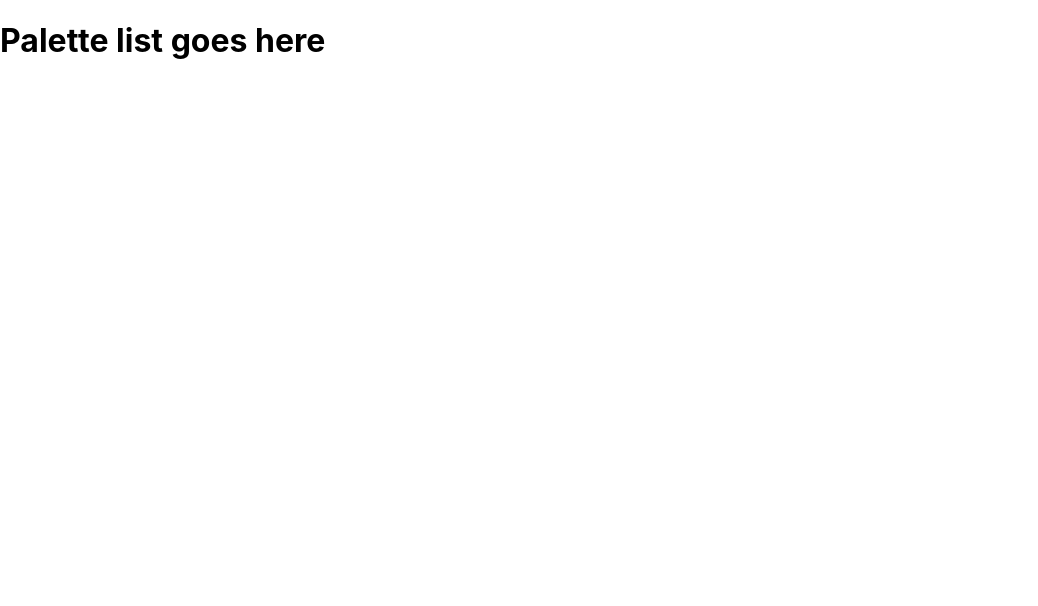
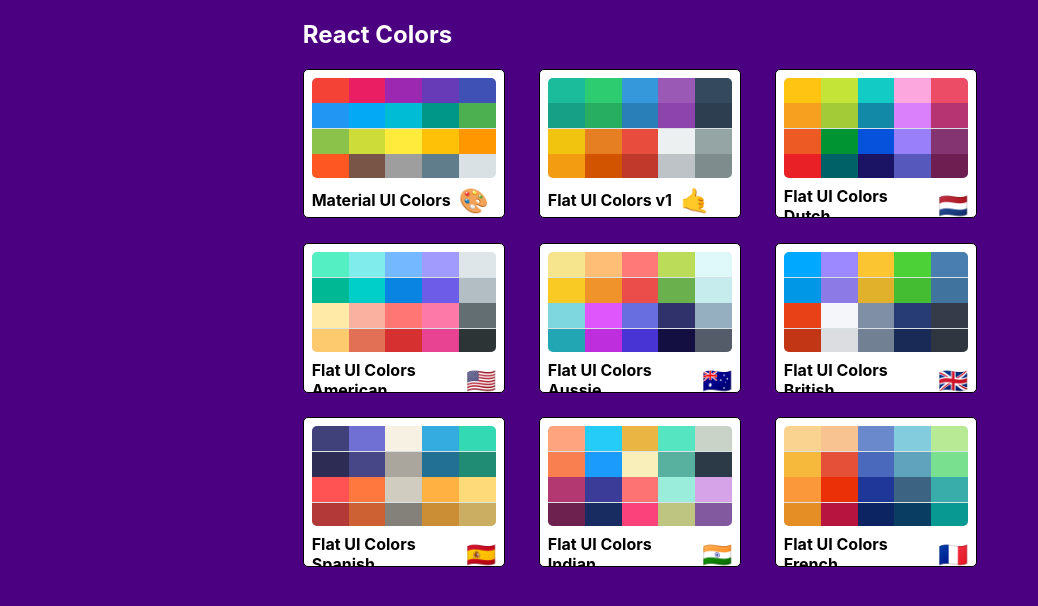
Before and after one commit to monicaep/Colors, a React (Create React App) app: page / in a window 1280 px wide. Shown: the top 606 px of the page, without its empty margins (0-1038 px from the left). Built offline with nearby package versions, Linux system fonts and the light colour scheme.

Commit message:
MiniPalette & styling PaletteList

```diff
--- a/package.json
+++ b/package.json
@@ -5,6 +5,7 @@
   "dependencies": {
     "@material-ui/core": "^4.9.7",
     "@material-ui/icons": "^4.9.1",
+    "@material-ui/styles": "^4.9.6",
     "@testing-library/jest-dom": "^4.2.4",
     "@testing-library/react": "^9.4.0",
     "@testing-library/user-event": "^7.2.1",
--- a/src/App.js
+++ b/src/App.js
@@ -1,6 +1,7 @@
 import React, { Component } from 'react';
 import { Route, Switch } from 'react-router-dom';
 import Palette from './Palette';
+import PaletteList from './PaletteList';
 import seedColors from './seedColors';
 import { generatePalette } from './colorHelpers';
 import './App.css';
@@ -15,7 +16,7 @@
   render() {
     return (
       <Switch>
-        <Route exact path='/' render={() => <h1>Palette list goes here</h1>} />
+        <Route exact path='/' render={() => <PaletteList palettes={seedColors} />} />
         <Route
           exact
           path='/palette/:id'
--- /dev/null
+++ b/src/MiniPalette.js
@@ -0,0 +1,70 @@
+import React from 'react';
+import { withStyles } from '@material-ui/core/styles';
+
+
+const styles = {
+    root: {
+        backgroundColor: 'white',
+        border: '1px solid black',
+        borderRadius: '5px',
+        padding: '0.5rem',
+        position: 'relative',
+        overflow: 'hidden',
+        '&:hover': {
+            cursor: 'pointer'
+        }
+    },
+    colors: {
+        backgroundColor: '#dae1e4',
+        height: '100px',
+        width: '100%',
+        borderRadius: '5px',
+        overflow: 'hidden'
+    },
+    title: {
+        display: 'flex',
+        justifyContent: 'spae-between',
+        alignItems: 'center',
+        margin: '0',
+        color: 'black',
+        paddingTop: '0.5rem',
+        fontSize: '1rem',
+        position: 'relative'
+    },
+    emoji: {
+        marginLeft: '0.5rem',
+        fontSize: '1.5rem'
+    },
+    miniColor: {
+        height: '25%',
+        width: '20%',
+        display: 'inline-block',
+        margin: '0 auto',
+        position: 'relative',
+        marginBottom: '-3.5px'
+    }
+}
+
+function MiniPalette(props) {
+    const {classes, paletteName, emoji, colors} = props;
+
+    const miniColorBoxes = colors.map(color => (
+        <div
+            className={classes.miniColor}
+                style={{backgroundColor: color.color}}
+                key={color.name}
+        />
+    ))
+
+    console.log(classes);
+    return (
+        <div className={classes.root}>
+            <div className={classes.colors}>
+                {miniColorBoxes}
+            </div>
+            <h5 className={classes.title}>{paletteName} <span className={classes.emoji}>{emoji}</span></h5>
+        </div>
+    )
+}
+
+export default withStyles(styles)(MiniPalette);
--- a/src/Navbar.js
+++ b/src/Navbar.js
@@ -1,4 +1,5 @@
 import React, { Component } from 'react';
+import { Link }  from 'react-router-dom';
 import MenuItem from '@material-ui/core/MenuItem';
 import Select from '@material-ui/core/Select';
 import Slider from 'rc-slider';
@@ -29,7 +30,7 @@
         return (
             <nav className='Navbar'>
                 <div className='logo'>
-                    <a href="#">reactcolorpicker</a>
+                    <Link to='/'>reactcolorpicker</Link>
                 </div>
                 <div className='slider-container'>
                     <span>Level: {this.props.level}</span>
--- /dev/null
+++ b/src/PaletteList.js
@@ -0,0 +1,58 @@
+import React, { Component } from 'react';
+import { Link } from 'react-router-dom';
+import { withStyles } from '@material-ui/styles';
+import MiniPalette from './MiniPalette';
+import './PaletteList.css';
+
+const styles ={
+    root: {
+        backgroundColor: 'indigo',
+        height: '100vh',
+        display: 'flex',
+        alignItems: 'flex-start',
+        justifyContent: 'center'
+    },
+    container: {
+        display: 'flex',
+        alignItems: 'flex-start',
+        flexDirection: 'column',
+        flexWrap: 'wrap'
+    },
+    nav: {
+        display: 'flex',
+        width: '100%',
+        justifyContent: 'space-between',
+        color: 'white'
+    },
+    palettes: {
+        boxSizing: 'border-box',
+        width: '100%',
+        display: 'grid',
+        gridTemplateColumns: 'repeat(3, 30%)',
+        gridGap: '5%'
+    }
+}
+
+class PaletteList extends Component {
+    render() {
+        const { palettes, classes } = this.props;
+        return (
+            <div className={classes.root}>
+                <div className='PaletteList'>
+                    <div className={classes.container}>
+                        <nav className={classes.nav}>
+                            <h1>React Colors</h1>
+                        </nav>
+                        <div className={classes.palettes}>
+                            {palettes.map(palette => (
+                                <MiniPalette {...palette} />
+                            ))}
+                        </div>
+                    </div>
+                </div>
+            </div>
+        )
+    }
+}
+
+export default withStyles(styles)(PaletteList);
```
Also changed, not shown: src/PaletteList.css (added).
